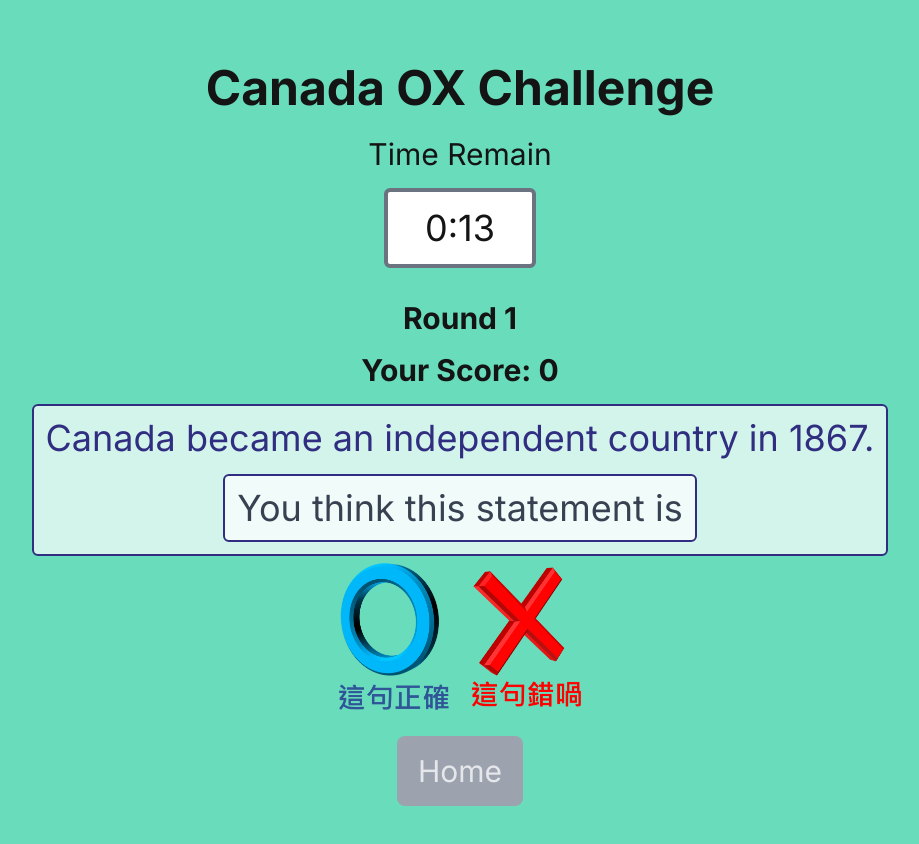
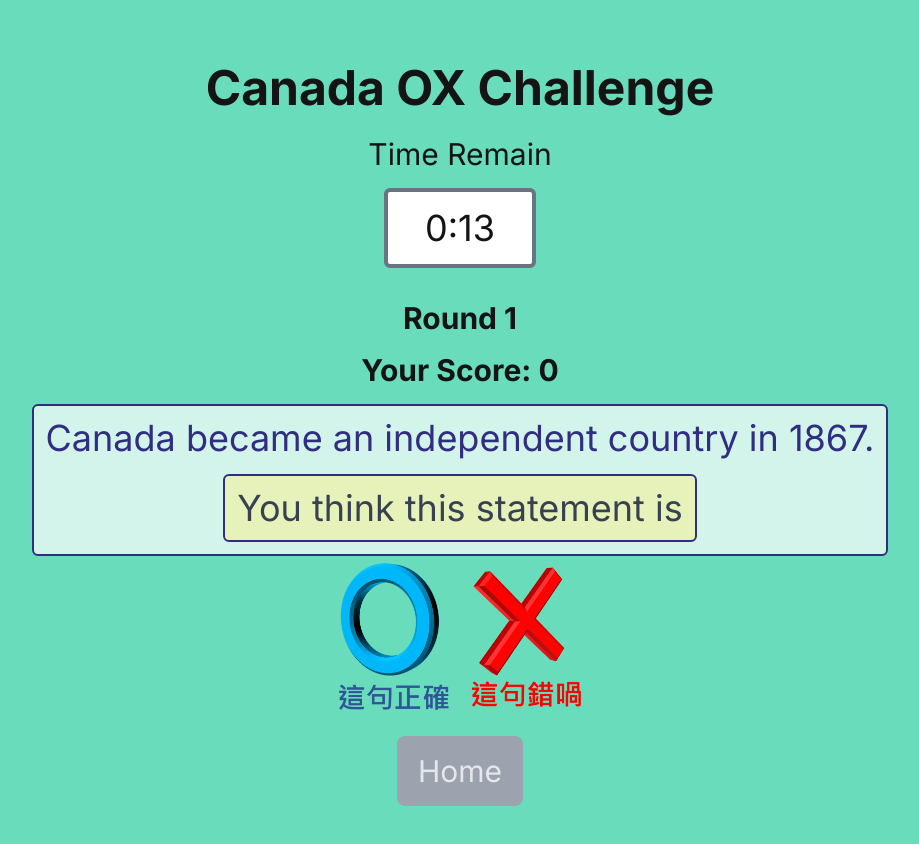
Before and after one commit to diamondcodebase/ox-app, a Next.js app: page /canadaQuiz in a window 1280 px wide. Both pictures are taken after a click on the button "Start Game". Shown: the top 844 px of the page, without its empty margins (180-1099 px from the left). Built offline with nearby package versions, Linux system fonts and the light colour scheme.

Commit message:
modify the answer box to yellow transparent bg

```diff
--- a/src/components/QuestionBox.js
+++ b/src/components/QuestionBox.js
@@ -1,7 +1,7 @@
 export default function QuestionBox({question, visible, chosenPhrase, answered, showAnswer }) {
 
     const chosenPart = answered ? (
-        <div className='row-auto text-4xl bg-white/70 border-indigo-900 border-2 rounded-md p-3 text-gray-700 justify-center'>
+        <div className='row-auto text-4xl bg-yellow-200/50 border-indigo-900 border-2 rounded-md p-3 text-gray-700 justify-center'>
             {chosenPhrase}
             <span>{showAnswer}</span>
         </div>
```
